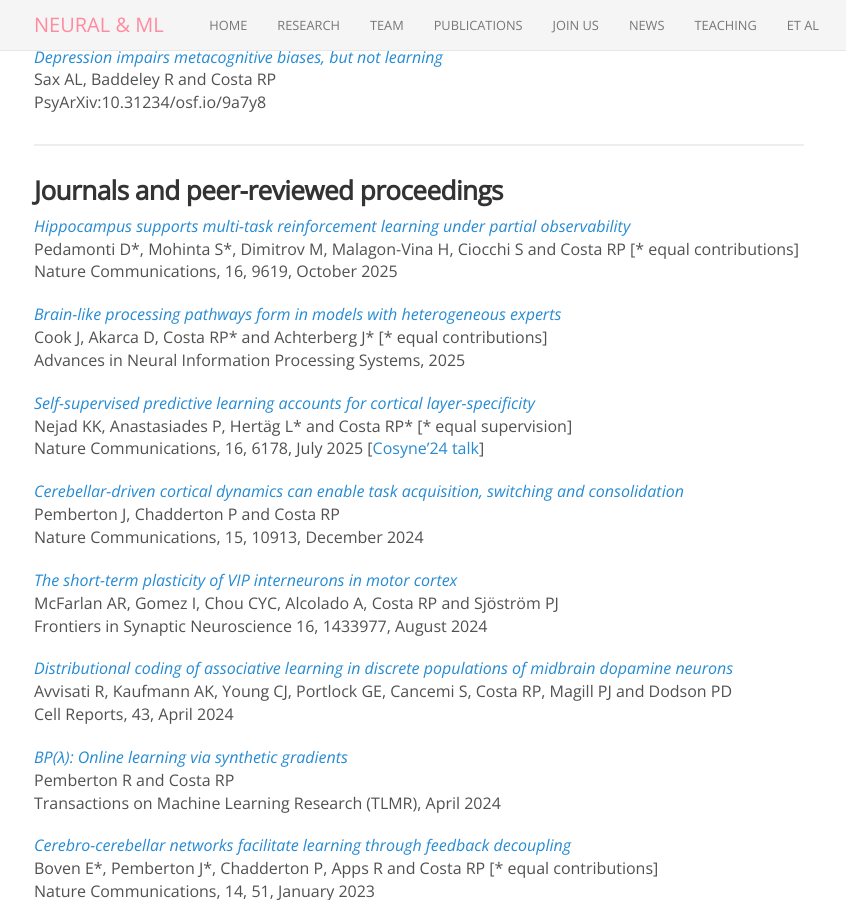
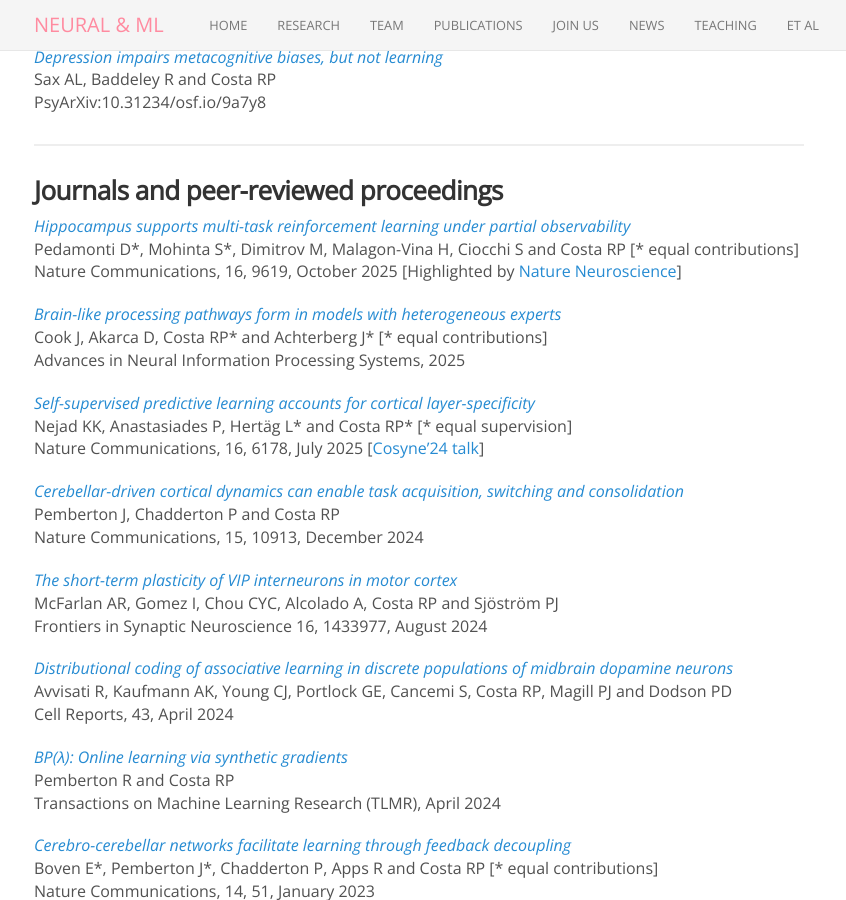
Before and after one commit to neuralml/neuralml.github.io, a Jekyll site: the page built from publications.md, in a window 1280 px wide and 900 px high, scrolled down 613 px. Shown: the whole window, without its empty margins (221-1067 px from the left). Built offline with Jekyll 4.4.1, drawn with Linux system fonts in a browser that asks for light colours; nearby versions of some CDN libraries.

Commit message:
Update publications.md

```diff
--- a/publications.md
+++ b/publications.md
@@ -44,7 +44,7 @@ PsyArXiv:10.31234/osf.io/9a7y8
 
 [_Hippocampus supports multi-task reinforcement learning under partial observability_](https://www.nature.com/articles/s41467-025-64591-9)<br>
 Pedamonti D\*, Mohinta S\*, Dimitrov M, Malagon-Vina H, Ciocchi S and Costa RP [\* equal contributions]<br>
-Nature Communications, 16, 9619, October 2025
+Nature Communications, 16, 9619, October 2025 [Highlighted by [Nature Neuroscience](https://www.nature.com/articles/s41593-025-02178-9)]
 
 [_Brain-like processing pathways form in models with heterogeneous experts_](https://doi.org/10.48550/arXiv.2506.02813)<br>
 Cook J, Akarca D, Costa RP\* and Achterberg J\* [\* equal contributions]<br>
```
